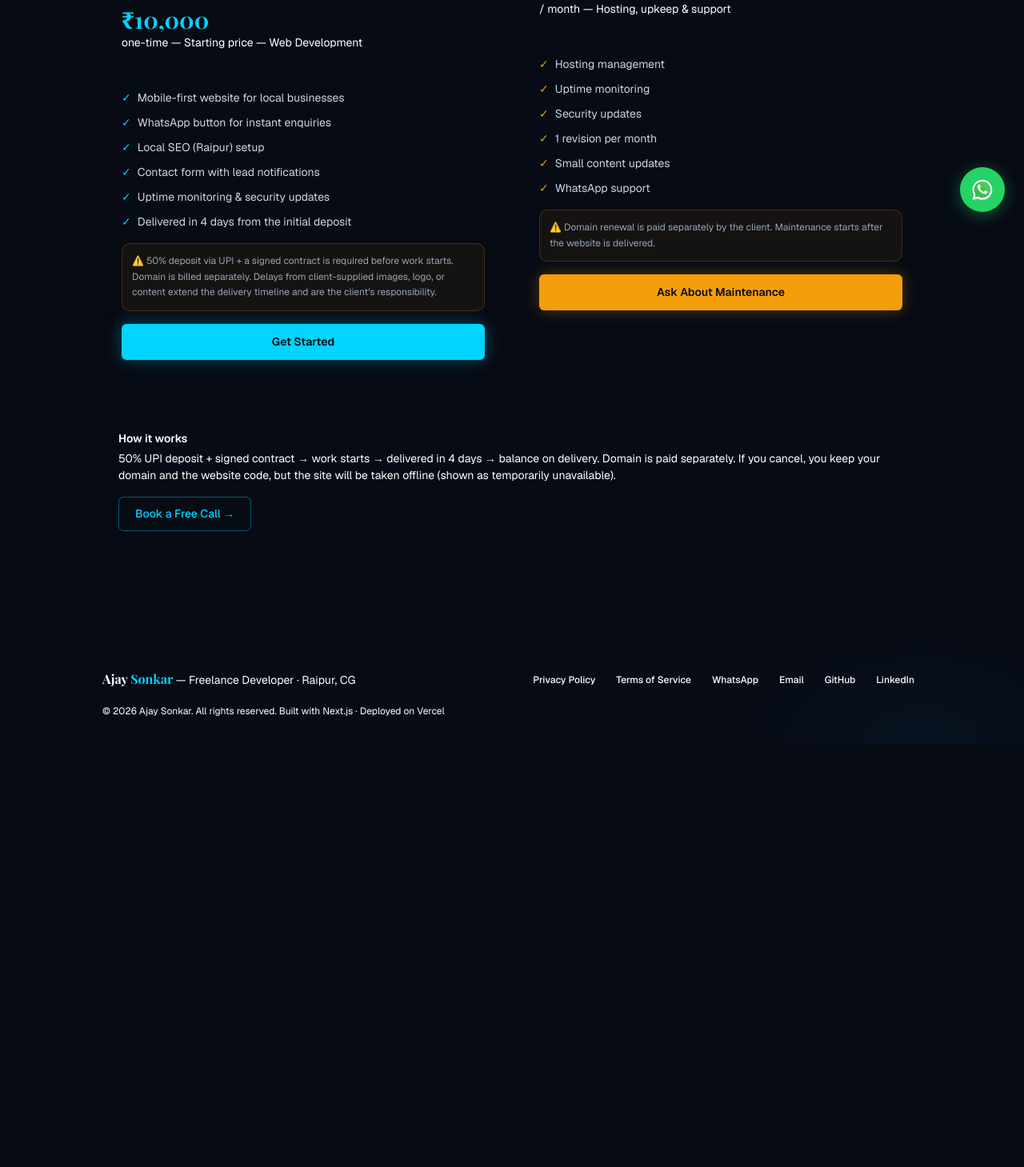
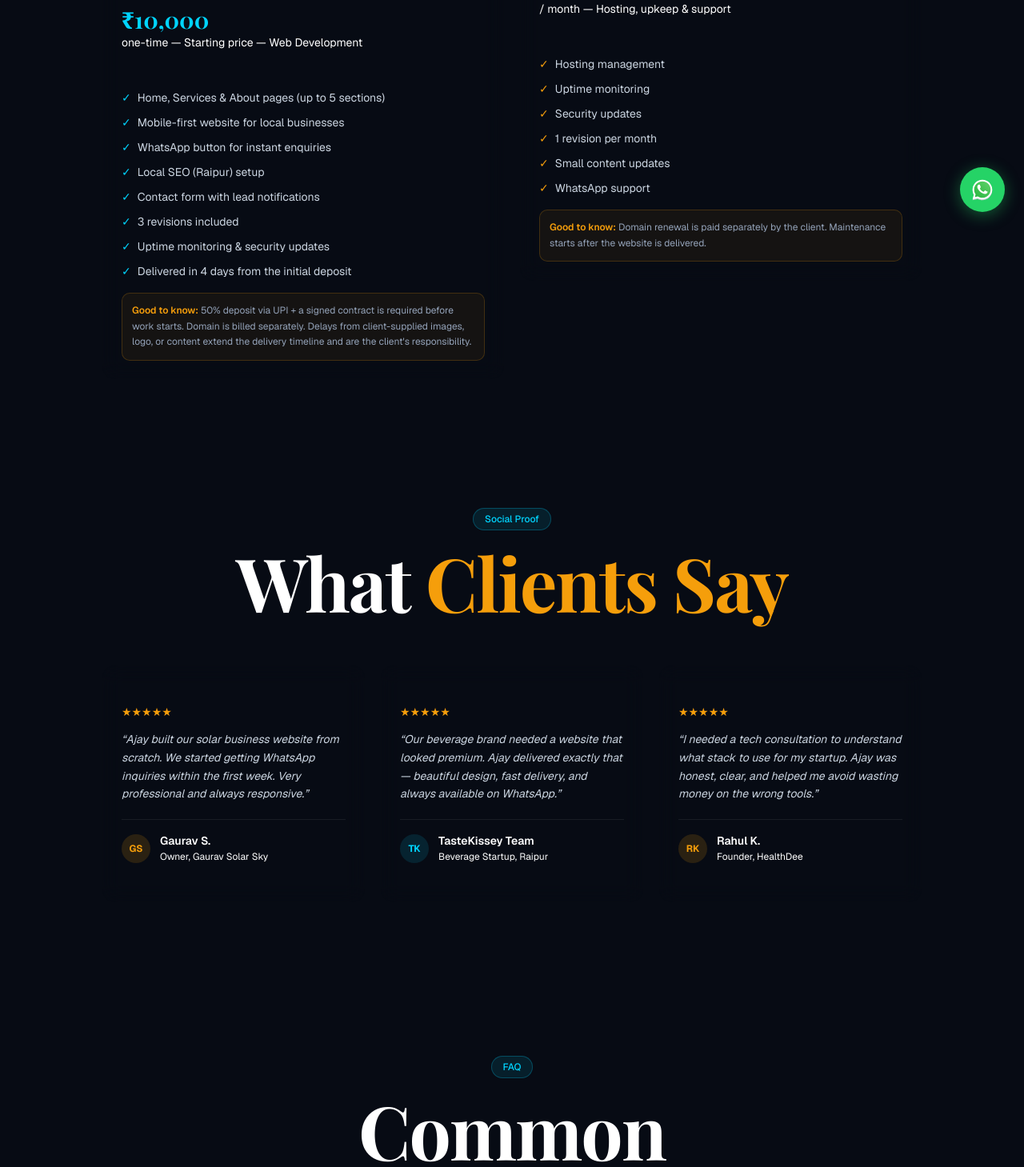
Before and after one commit to ajaysonkar80/ajay-portfolio, a Next.js app: page /pricing in a window 1280 px wide. Shown: the part 511-1970 px from the top of the page at 80% size. Before the commit the page ends 1441 px from the top, so only its background shows below. Built offline with nearby package versions, Linux system fonts and the light colour scheme.

Commit message:
feat: enhance pricing page with detailed offerings, add testimonials and FAQ sections, and clarify payment terms

```diff
--- a/app/pricing/page.tsx
+++ b/app/pricing/page.tsx
@@ -3,11 +3,13 @@ import type { Metadata } from "next";
 import { Button } from "@/components/ui/button";
 import { Card, CardContent, CardHeader } from "@/components/ui/card";
 import { Separator } from "@/components/ui/separator";
+import { Testimonials } from "@/components/sections/SocialProof";
+import FAQ from "@/components/sections/Faq";
 
 export const metadata: Metadata = {
   title: "Pricing",
   description:
-    "Website development from ₹10,000 one-time and ₹1,000/month maintenance & hosting. No contracts, 50% UPI deposit to start.",
+    "Website development from ₹10,000 one-time and ₹1,000/month maintenance & hosting. 50% UPI deposit + signed contract to start.",
 };
 
 const plans = [
@@ -19,18 +21,16 @@ const plans = [
     color: "blue",
     featured: true,
     features: [
+      "Home, Services & About pages (up to 5 sections)",
       "Mobile-first website for local businesses",
       "WhatsApp button for instant enquiries",
       "Local SEO (Raipur) setup",
       "Contact form with lead notifications",
+      "3 revisions included",
       "Uptime monitoring & security updates",
       "Delivered in 4 days from the initial deposit",
     ],
-    missing: [],
-    note: "⚠️ 50% deposit via UPI + a signed contract is required before work starts. Domain is billed separately. Delays from client-supplied images, logo, or content extend the delivery timeline and are the client's responsibility.",
-    cta: "Get Started",
-    ctaVariant: "default" as const,
-    href: "#contact",
+    note: "50% deposit via UPI + a signed contract is required before work starts. Domain is billed separately. Delays from client-supplied images, logo, or content extend the delivery timeline and are the client's responsibility.",
   },
   {
     name: "Maintenance",
@@ -47,11 +47,7 @@ const plans = [
       "Small content updates",
       "WhatsApp support",
     ],
-    missing: [],
-    note: "⚠️ Domain renewal is paid separately by the client. Maintenance starts after the website is delivered.",
-    cta: "Ask About Maintenance",
-    ctaVariant: "outline" as const,
-    href: "#contact",
+    note: "Domain renewal is paid separately by the client. Maintenance starts after the website is delivered.",
   },
 ];
 
@@ -62,25 +58,49 @@ const pills = [
   { label: "Domain billed separately", icon: "🌐", color: "amber" },
 ];
 
+const steps = [
+  {
+    n: "1",
+    title: "Deposit & contract",
+    desc: "Pay 50% via UPI and sign the contract — that's when work starts.",
+  },
+  {
+    n: "2",
+    title: "Built in 4 days",
+    desc: "Your mobile-first website is designed and built for your business.",
+  },
+  {
+    n: "3",
+    title: "Review & revisions",
+    desc: "You review the site and use your 3 included revisions.",
+  },
+  {
+    n: "4",
+    title: "Balance & launch",
+    desc: "Pay the balance and go live. Maintenance is ₹1,000/month, optional.",
+  },
+];
+
 export default function Pricing() {
   return (
     <main id="main-content" className="min-h-screen bg-background">
-    <section id="pricing" className="py-24 px-6">
-      <div className="max-w-5xl mx-auto">
       {/* Header */}
-        <div className="text-center mb-8">
+      <section id="pricing" className="pt-24 pb-8 px-6">
+        <div className="max-w-5xl mx-auto text-center">
           <span className="badge-blue mb-4">Transparent Pricing</span>
-           <h2 className="font-heading text-3xl md:text-4xl font-bold text-white mb-4">
-            One Offer. <span className="text-amber">No Contracts.</span>
-          </h2>
+          <h1 className="font-heading text-3xl md:text-4xl font-bold text-white mb-4">
+            One Offer. <span className="text-amber">Nothing Hidden.</span>
+          </h1>
           <p className="text-white text-base max-w-xl mx-auto">
             Website development for local businesses in Raipur — starting at ₹10,000, plus
             ₹1,000/month for maintenance and hosting. No hidden charges, no minimum commitment.
           </p>
         </div>
+      </section>
 
       {/* Pills */}
-        <div className="flex flex-wrap justify-center gap-4 mb-12">
+      <section className="pb-12 px-6">
+        <div className="max-w-5xl mx-auto flex flex-wrap justify-center gap-4">
           {pills.map((b) => (
             <div
               key={b.label}
@@ -95,9 +115,11 @@ export default function Pricing() {
             </div>
           ))}
         </div>
+      </section>
 
-        {/* Plans */}
-        <div className="grid grid-cols-1 md:grid-cols-2 gap-5 items-start">
+      {/* Plans (no buttons — single CTA at the bottom of the page) */}
+      <section className="pb-16 px-6">
+        <div className="max-w-5xl mx-auto grid grid-cols-1 md:grid-cols-2 gap-5 items-start">
           {plans.map((plan) => (
             <Card
               key={plan.name}
@@ -105,7 +127,6 @@ export default function Pricing() {
                 plan.featured ? "glass-glow" : plan.color === "amber" ? "glass-amber" : "glass"
               }`}
             >
-
               <CardHeader className="pb-2">
                 {plan.featured && (
                   <div className="flex justify-center mb-3">
@@ -145,7 +166,6 @@ export default function Pricing() {
                   }}
                 />
 
-                {/* Features */}
                 <ul className="space-y-2.5">
                   {plan.features.map((f) => (
                     <li key={f} className="flex items-start gap-2 text-sm text-slate-300">
@@ -155,16 +175,8 @@ export default function Pricing() {
                       {f}
                     </li>
                   ))}
-                  {plan.missing.map((f) => (
-                    <li key={f} className="flex items-start gap-2 text-sm text-slate-600">
-                      <span style={{ flexShrink: 0 }}>—</span>
-                      {f}
-                    </li>
-                  ))}
                 </ul>
 
-                {/* Terms note */}
-                {plan.note && (
                 <div
                   className="rounded-lg p-3 text-xs leading-relaxed"
                   style={{
@@ -173,57 +185,86 @@ export default function Pricing() {
                     color: "#94a3b8",
                   }}
                 >
+                  <span className="font-semibold" style={{ color: "#F59E0B" }}>
+                    Good to know:
+                  </span>{" "}
                   {plan.note}
                 </div>
-                )}
-
-                {/* CTA */}
-                <Button
-                  asChild
-                  className={`w-full h-auto py-3 text-sm font-semibold ${
-                    plan.ctaVariant === "default"
-                      ? "btn-neon"
-                      : plan.color === "amber"
-                      ? "btn-amber"
-                      : "btn-outline"
-                  }`}
-                  style={
-                    plan.ctaVariant === "default"
-                      ? { background: "#00D4FF", color: "#080c14", border: "none" }
-                      : plan.color === "amber"
-                      ? { background: "#F59E0B", color: "#080c14", border: "none" }
-                      : { background: "transparent", color: "#00D4FF", border: "1px solid rgba(0,212,255,0.4)" }
-                  }
-                >
-                  <Link href={plan.href}>{plan.cta}</Link>
-                </Button>
               </CardContent>
             </Card>
           ))}
         </div>
+      </section>
 
-        {/* Terms row */}
-        <Card className="glass border-0 bg-transparent mt-5">
-          <CardContent className="p-5 flex items-center justify-between flex-wrap gap-4">
-            <div>
-              <div className="text-white font-semibold text-sm">How it works</div>
-              <div className="text-white text-sm mt-1">
-                50% UPI deposit + signed contract → work starts → delivered in 4 days → balance on delivery.
-                Domain is paid separately. If you cancel, you keep your domain and the website code, but the
-                site will be taken offline (shown as temporarily unavailable).
+      {/* Social proof */}
+      <Testimonials />
+
+      {/* FAQ */}
+      <FAQ />
+
+      {/* How it works — 4 steps */}
+      <section className="pb-8 px-6">
+        <div className="max-w-5xl mx-auto">
+          <div className="text-center mb-8">
+            <span className="badge-blue mb-4">How it works</span>
+            <h2 className="font-heading text-3xl md:text-4xl font-bold text-white">
+              From deposit to <span className="text-amber">live in 4 days</span>
+            </h2>
+          </div>
+          <ol className="grid grid-cols-1 sm:grid-cols-2 lg:grid-cols-4 gap-4">
+            {steps.map((s, i) => (
+              <li
+                key={s.n}
+                className={`rounded-xl p-5 border border-white/10 bg-white/5 ${
+                  i % 2 === 0 ? "" : "glass-amber"
+                }`}
+              >
+                <div
+                  className="w-9 h-9 rounded-full flex items-center justify-center font-heading font-bold text-sm mb-3"
+                  style={{
+                    background: i % 2 === 0 ? "rgba(0,212,255,0.15)" : "rgba(245,158,11,0.15)",
+                    color: i % 2 === 0 ? "#00D4FF" : "#F59E0B",
+                  }}
+                >
+                  {s.n}
+                </div>
+                <div className="text-white font-semibold text-sm mb-1">{s.title}</div>
+                <div className="text-slate-400 text-xs leading-relaxed">{s.desc}</div>
+              </li>
+            ))}
+          </ol>
+        </div>
+      </section>
+
+      {/* Total cost */}
+      <section className="py-8 px-6">
+        <div className="max-w-3xl mx-auto">
+          <div className="glass rounded-xl p-6 text-center">
+            <h2 className="font-heading text-xl font-bold text-white mb-3">
+              What you&apos;ll <span className="text-amber">actually pay</span>
+            </h2>
+            <p className="text-slate-300 text-sm leading-relaxed">
+              <strong className="text-neon">Year 1 ≈ ₹22,000</strong> — ₹10,000 build (one-time) +
+              ₹1,000 × 12 months maintenance, which you can cancel anytime.{" "}
+              <strong className="text-white">Build-only is fine too:</strong> pay ₹10,000 and host it
+              yourself. Domain is billed separately — you pay the registrar directly and own it.
+            </p>
           </div>
         </div>
+      </section>
+
+      {/* Single CTA */}
+      <section className="pb-24 px-6 text-center">
         <Button
           asChild
-              variant="outline"
-              className="btn-outline h-auto text-sm px-5 py-2.5 whitespace-nowrap"
-              style={{ background: "transparent", color: "#00D4FF", border: "1px solid rgba(0,212,255,0.4)" }}
+          className="btn-neon h-auto px-10 py-4 text-base font-semibold"
+          style={{ background: "#00D4FF", color: "#080c14", border: "none" }}
         >
-              <Link href="#contact">Book a Free Call →</Link>
+          <Link href="/#contact">Book a Free Call →</Link>
         </Button>
-          </CardContent>
-        </Card>
-      </div>
+        <p className="text-slate-400 text-xs mt-4">
+          Free call — clear scope and price before you commit anything.
+        </p>
       </section>
     </main>
   );
--- a/components/sections/Faq.tsx
+++ b/components/sections/Faq.tsx
@@ -9,7 +9,7 @@ const faqs = [
   },
   {
     q: "What's included in the ₹10,000 website build?",
-    a: "A mobile-first website for your local business, WhatsApp button, local SEO setup for Raipur, a contact form, uptime monitoring, and security updates. Delivery is 4 days from the initial deposit.",
+    a: "A mobile-first website for your local business (Home, Services & About pages), WhatsApp button, local SEO setup for Raipur, a contact form, 3 revisions, uptime monitoring, and security updates. Delivery is 4 days from the initial deposit.",
   },
   {
     q: "Is the domain included?",
--- a/components/sections/Pricing.tsx
+++ b/components/sections/Pricing.tsx
@@ -14,18 +14,16 @@ const plans = [
     color:    "blue",
     featured: true,
     features: [
+      "Home, Services & About pages (up to 5 sections)",
       "Mobile-first website for local businesses",
       "WhatsApp button for instant enquiries",
       "Local SEO (Raipur) setup",
       "Contact form with lead notifications",
+      "3 revisions included",
       "Uptime monitoring & security updates",
       "Delivered in 4 days from the initial deposit",
     ],
-    missing:  [],
-    note:     "⚠️ 50% deposit via UPI + a signed contract is required before work starts. Domain is billed separately. Delays from client-supplied images, logo, or content extend the delivery timeline and are the client's responsibility.",
-    cta:      "Get Started",
-    ctaVariant: "default" as const,
-    href:     "#contact",
+    note:     "50% deposit via UPI + a signed contract is required before work starts. Domain is billed separately. Delays from client-supplied images, logo, or content extend the delivery timeline and are the client's responsibility.",
   },
   {
     name:     "Maintenance",
@@ -42,11 +40,7 @@ const plans = [
       "Small content updates",
       "WhatsApp support",
     ],
-    missing:  [],
-    note:     "⚠️ Domain renewal is paid separately by the client. Maintenance starts after the website is delivered.",
-    cta:      "Ask About Maintenance",
-    ctaVariant: "outline" as const,
-    href:     "#contact",
+    note:     "Domain renewal is paid separately by the client. Maintenance starts after the website is delivered.",
   },
 ];
 
@@ -66,7 +60,7 @@ export default function Pricing() {
         <div className="text-center mb-8">
           <span className="badge-blue mb-4">Transparent Pricing</span>
           <h2 className="font-heading text-4xl md:text-5xl font-bold text-white mb-4">
-            One Offer. <span className="text-amber">No Contracts.</span>
+            One Offer. <span className="text-amber">Nothing Hidden.</span>
           </h2>
           <p className="text-white text-base max-w-xl mx-auto">
             Website development for local businesses in Raipur — starting at ₹10,000, plus
@@ -143,12 +137,6 @@ export default function Pricing() {
                       {f}
                     </li>
                   ))}
-                  {plan.missing.map((f) => (
-                    <li key={f} className="flex items-start gap-2 text-sm text-slate-600">
-                      <span style={{ flexShrink: 0 }}>—</span>
-                      {f}
-                    </li>
-                  ))}
                 </ul>
 
                 {/* Terms note */}
@@ -161,56 +149,39 @@ export default function Pricing() {
                       color:      "#94a3b8",
                     }}
                   >
+                    <span className="font-semibold" style={{ color: "#F59E0B" }}>
+                      Good to know:
+                    </span>{" "}
                     {plan.note}
                   </div>
                 )}
-
-                {/* CTA */}
-                <Button
-                  asChild
-                  className={`w-full h-auto py-3 text-sm font-semibold ${
-                    plan.ctaVariant === "default"
-                      ? "btn-neon"
-                      : plan.color === "amber"
-                      ? "btn-amber"
-                      : "btn-outline"
-                  }`}
-                  style={
-                    plan.ctaVariant === "default"
-                      ? { background: "#00D4FF", color: "#080c14", border: "none" }
-                      : plan.color === "amber"
-                      ? { background: "#F59E0B", color: "#080c14", border: "none" }
-                      : { background: "transparent", color: "#00D4FF", border: "1px solid rgba(0,212,255,0.4)" }
-                  }
-                >
-                  <Link href={plan.href}>{plan.cta}</Link>
-                </Button>
               </CardContent>
             </Card>
           ))}
         </div>
 
-        {/* Terms row */}
+        {/* How it works */}
         <Card className="glass border-0 bg-transparent mt-5">
-          <CardContent className="p-5 flex items-center justify-between flex-wrap gap-4">
-            <div>
+          <CardContent className="p-5">
             <div className="text-white font-semibold text-sm">How it works</div>
             <div className="text-white text-sm mt-1">
               50% UPI deposit + signed contract → work starts → delivered in 4 days → balance on delivery.
               Domain is paid separately. If you cancel, you keep your domain and the website code, but the
               site will be taken offline (shown as temporarily unavailable).
             </div>
-            </div>
+          </CardContent>
+        </Card>
+
+        {/* Single CTA */}
+        <div className="mt-6 text-center">
           <Button
             asChild
-              variant="outline"
-              className="btn-outline h-auto text-sm px-5 py-2.5 whitespace-nowrap"
-              style={{ background: "transparent", color: "#00D4FF", border: "1px solid rgba(0,212,255,0.4)" }}
+            className="btn-neon h-auto px-10 py-4 text-base font-semibold"
+            style={{ background: "#00D4FF", color: "#080c14", border: "none" }}
           >
-              <Link href="#contact">Book a Free Call →</Link>
+            <Link href="/#contact">Book a Free Call →</Link>
           </Button>
-          </CardContent>
-        </Card>
+        </div>
       </div>
     </section>
   );
--- a/components/sections/Process.tsx
+++ b/components/sections/Process.tsx
@@ -53,7 +53,7 @@ const stepsData: StepItem[] = [
     accent: "cyan",
     duration: "4 Days",
     icon: Code2,
-    deliverables: ["Mobile-first website", "1 revision round", "Staging preview"],
+    deliverables: ["Mobile-first website", "3 revisions included", "Staging preview"],
   },
   {
     id: 4,
```
Lines whose indentation alone changed are shown as unchanged.
